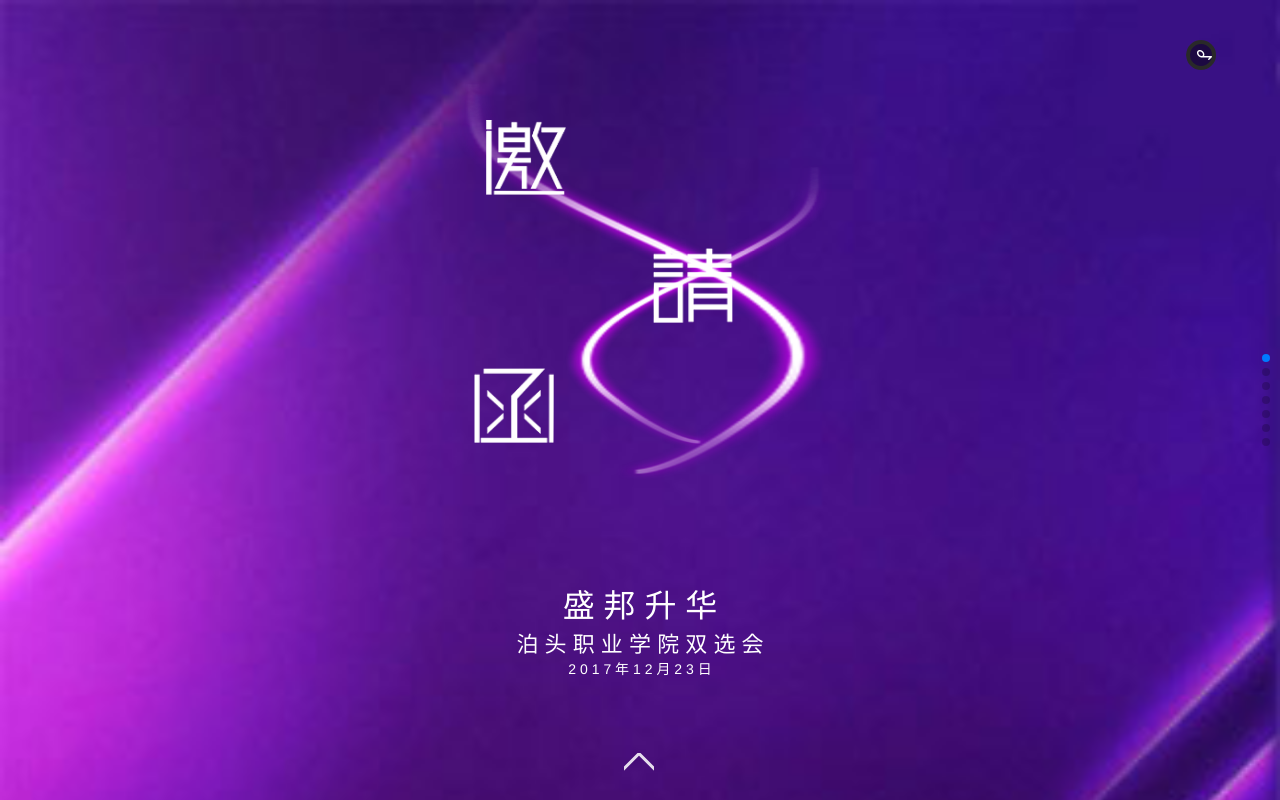
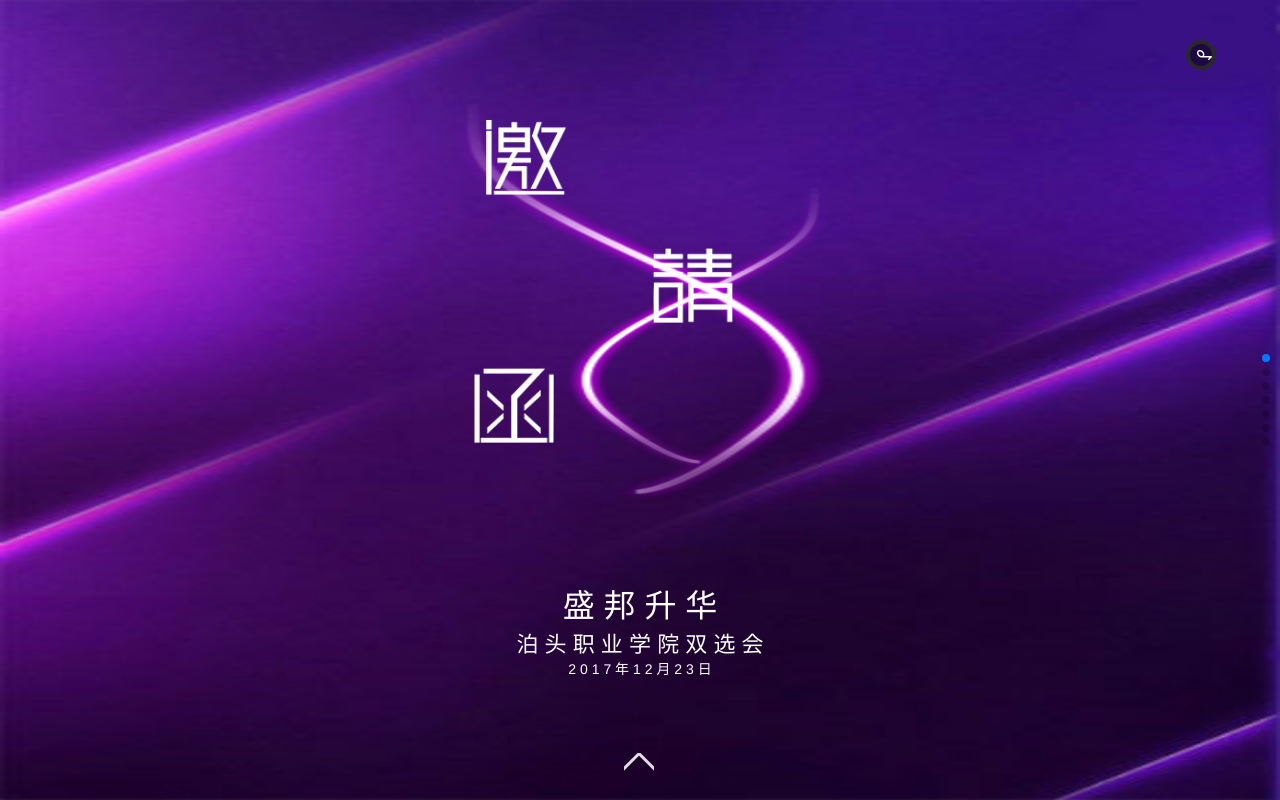
Before and after one commit to zjs13994799890/zjs13994799890.github.io, a plain HTML site: page yaoqinghan/index.html in a window 1280 px wide. Drawn offline with nearby package versions, Linux system fonts and the light colour scheme.

Commit message:
第一屏修改

```diff
--- a/yaoqinghan/css/style.css
+++ b/yaoqinghan/css/style.css
@@ -83,42 +83,45 @@
 }
 
 /*第一屏养样式*/
-.s1{
-    background:url("../img/bj.jpg");
-    background-size:100%;
+.s1 .img3{
+   position: absolute;
+    left: 0;
+    top: 0;
+    width: 100%;
     height: 100%;
 }
 .text h2 img{
     width: 80px;
     height: 75px;
 }
+
 .text :nth-of-type(1){
     position: absolute;
-    top:5%;
+    top:15%;
     left:38%;
 }
 .text :nth-of-type(2){
     position: absolute;
-    top:21%;
+    top:31%;
     left:51%;
 }
 .text :nth-of-type(3){
      position: absolute;
-    top: 36%;
+    top: 46%;
     left: 37%;
  }
 .s1 img{
     width: 30%;
     height: 50%;
-    margin-top:80px;
 }
 .s1 .img1{
     animation:pulse 1s infinite;
+    margin-top:100px;
 }
 .s1 .footer{
     color:#fff;
     font-size:22px;
-    margin-top:100px;
+    margin-top:80px;
 }
 .s1 .footer1{
     font-size:32px;
--- a/yaoqinghan/index.html
+++ b/yaoqinghan/index.html
@@ -13,7 +13,7 @@
     <div class="swiper-wrapper">
         <div class="swiper-slide">
             <div class="s1">
-
+                <img src="img/bj.jpg" class="img3">
                 <img src="img/1.png" class="ani img1" swiper-animate-effect="pulse" swiper-animate-duration="1s" swiper-animate-delay="0.1s">
 
                 <div class="text">
```
